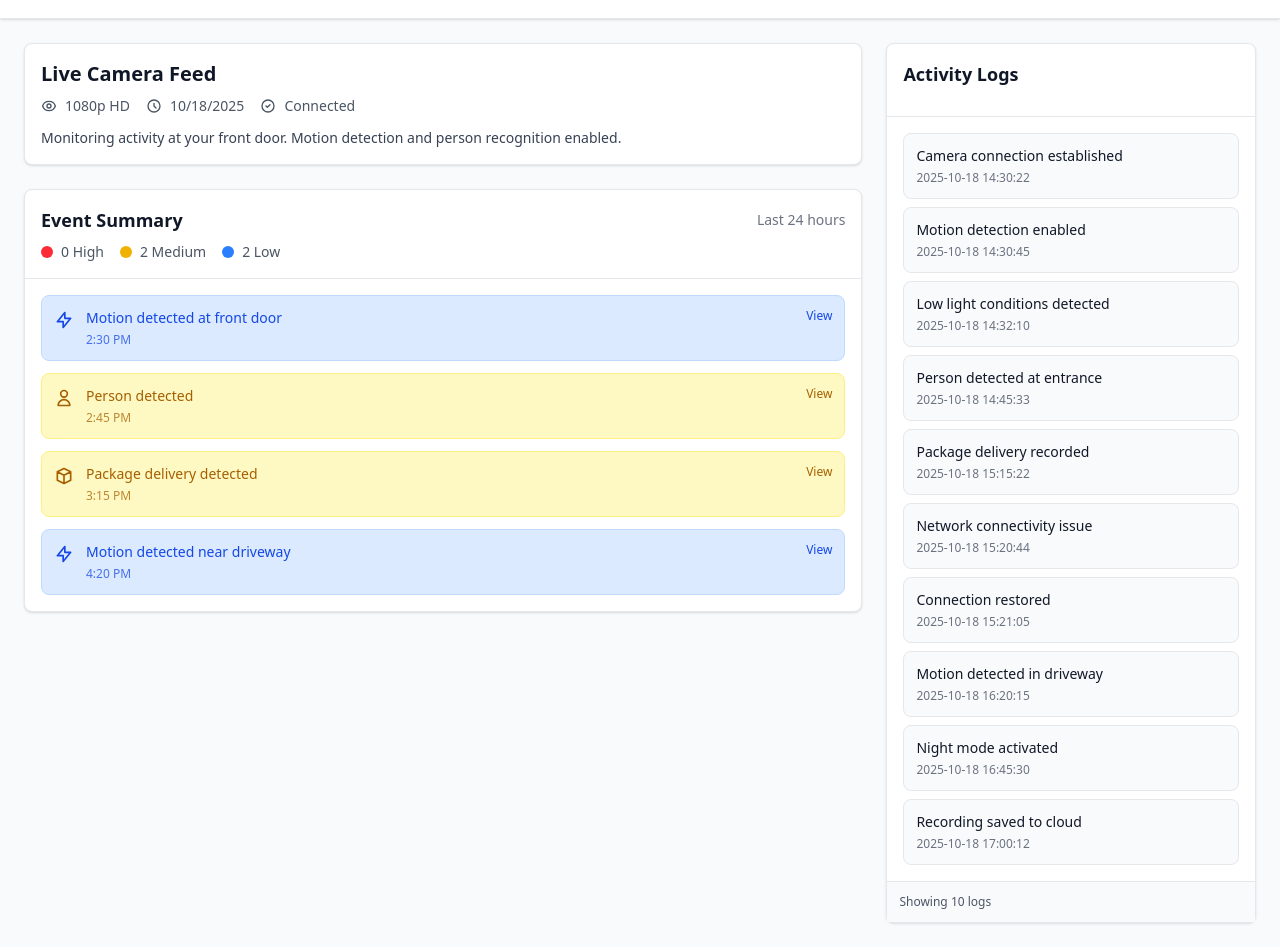
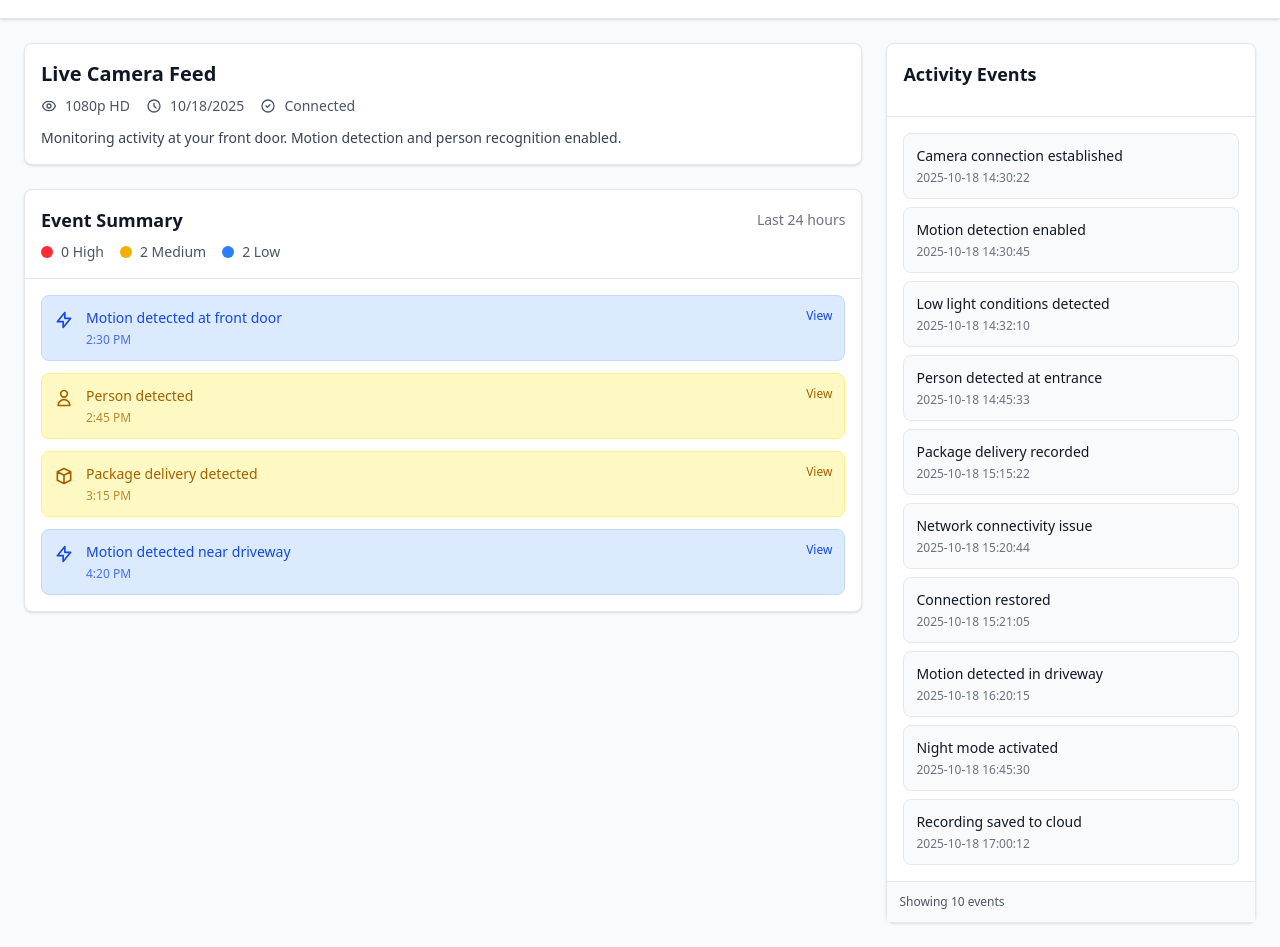
Before and after one commit to raymondcen/DubHacks2025, a React (Vite) app in the folder tmobile-client/: page / in a window 1280 px wide. Shown: the part 62-1009 px from the top of the page. Built offline with nearby package versions, Linux system fonts and the light colour scheme.

Commit message:
Replace logs with events and added code for subscribing to events

```diff
--- a/tmobile-client/src/components/logs.jsx
+++ b/tmobile-client/src/components/events.jsx
@@ -1,4 +1,5 @@
 import { useState, useEffect } from 'react'
+import { initWebSocket, subscribe } from '../context/connection';
 
 // const event = {
 //     id: Number,
@@ -19,40 +20,49 @@ const testEvents = [
     { id: 10, timestamp: '2025-10-18 17:00:12', message: 'Recording saved to cloud', category: 'storage' },
 ];
 
-function Logs() {
-    const [logs, setLogs] = useState([]);
+function Events() {
+    const [events, setEvents] = useState([]);
 
     useEffect(() => {
+        // initWebSocket();
         // Simulate api fetching events
-        setLogs(testEvents);
+        setEvents(testEvents);
+
+        // const unsubscribe = ( "event", (payload)  => {
+        //   console.log("Received event: ", payload);
+        //   setEvents( (prev) => [...prev, payload] );
+        // });
+        // return () => {
+        //   unsubscribe();
+        // };
     }, []);
 
     return (
         <div className="h-full bg-white rounded-lg border border-gray-200 shadow-sm flex flex-col">
       {/* Header */}
       <div className="p-4 border-b border-gray-200">
-        <h2 className="text-lg font-semibold text-gray-900 mb-3">Activity Logs</h2>
+        <h2 className="text-lg font-semibold text-gray-900 mb-3">Activity Events</h2>
       </div>
 
-      {/* Logs list */}
+      {/* Events list */}
       <div className="flex-1 overflow-y-auto p-4 space-y-2">
-        {logs.length === 0 ? (
+        {events.length === 0 ? (
           <div className="text-center py-8 text-gray-500">
-            <p>No logs to display</p>
+            <p>No events to display</p>
           </div>
         ) : (
-          logs.map((log) => (
+          events.map((event) => (
             <div
-              key={log.id}
+              key={event.id}
               className="p-3 rounded-lg border border-gray-200 hover:border-gray-300 transition-colors bg-gray-50"
             >
               <div className="flex items-start gap-2">
                 <div className="flex-1 min-w-0">
                   <p className="text-sm text-gray-900 break-words">
-                    {log.message}
+                    {event.message}
                   </p>
                   <p className="text-xs text-gray-500 mt-1">
-                    {log.timestamp}
+                    {event.timestamp}
                   </p>
                 </div>
               </div>
@@ -63,10 +73,10 @@ function Logs() {
 
       {/* Footer with count */}
       <div className="p-3 border-t border-gray-200 bg-gray-50 text-xs text-gray-600">
-        Showing {logs.length} logs
+        Showing {events.length} events
       </div>
     </div>
   );
 }
 
-export default Logs;
+export default Events;
--- a/tmobile-client/src/components/views.jsx
+++ b/tmobile-client/src/components/views.jsx
@@ -1,5 +1,5 @@
 import { useState } from 'react';
-import Logs from './logs';
+import Events from './events';
 import Summary from './summary';
 
 function Views() {
@@ -81,10 +81,10 @@ function Views() {
             <Summary timeRange={timeRange} />
         </div>
 
-          {/* Right side - Logs panel */}
+          {/* Right side - Events panel */}
           <div className="w-full" style={{ maxWidth: '30%' }}>
             <div className="sticky top-24">
-              <Logs />
+              <Events />
             </div>
           </div>
         </div>
```
